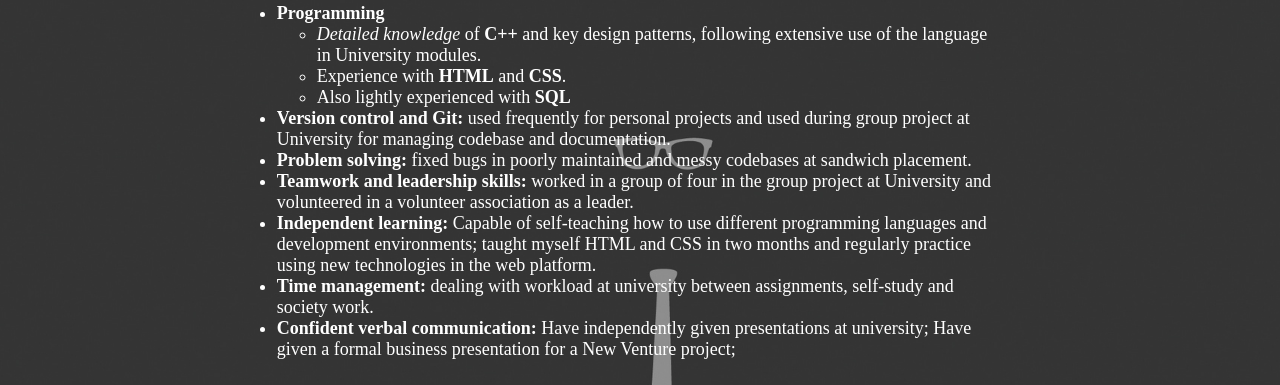
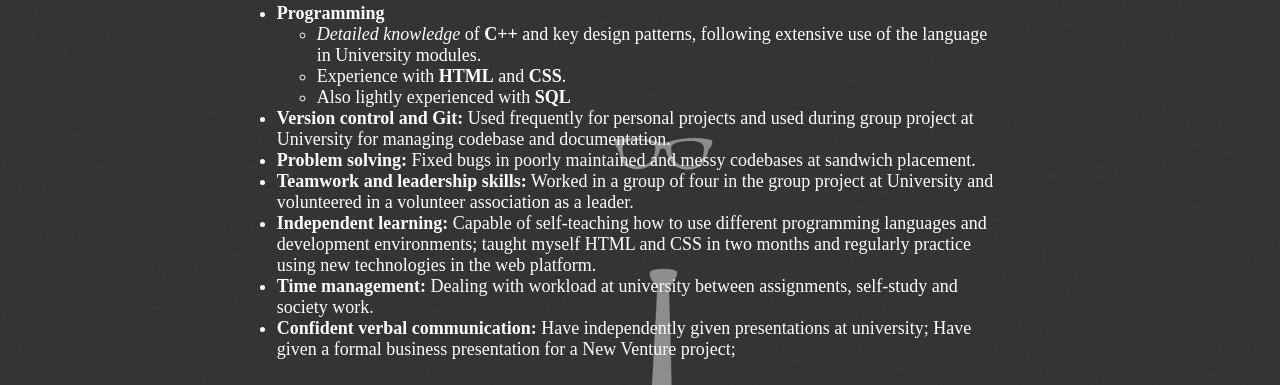
Before and after one commit to Eason666/Easonwang.github.io, a Jekyll site: the page built from blog/index.html, in a window 1280 px wide. Shown: the part 144-529 px from the top of the page. Built offline with Jekyll 4.4.1, drawn with Linux system fonts in a browser that asks for light colours.

```diff
--- a/blog/index.html
+++ b/blog/index.html
@@ -9,10 +9,10 @@ title: Eason
 		<li><em>Detailed knowledge</em> of <strong>C++</strong> and key design patterns, following extensive use of the language in University modules.</li>
 		<li>Experience with <strong>HTML</strong> and <strong>CSS</strong>.</li>
 		<li>Also lightly experienced with <strong>SQL</strong> </li></ul></li>
-		<li><strong>Version control and Git:</strong> used frequently for personal projects and used during group project at University for managing codebase and documentation.</li>
-		<li><strong>Problem solving:</strong> fixed bugs in poorly maintained and messy codebases at sandwich placement.</li>
-		<li><strong>Teamwork and leadership skills:</strong> worked in a group of four in the group project at University and volunteered in a volunteer association as a leader.</li>
+		<li><strong>Version control and Git:</strong> Used frequently for personal projects and used during group project at University for managing codebase and documentation.</li>
+		<li><strong>Problem solving:</strong> Fixed bugs in poorly maintained and messy codebases at sandwich placement.</li>
+		<li><strong>Teamwork and leadership skills:</strong> Worked in a group of four in the group project at University and volunteered in a volunteer association as a leader.</li>
 		<li><strong>Independent learning:</strong> Capable of self-teaching how to use different programming languages and development environments; taught myself HTML and CSS in two months and regularly practice using new technologies in the web platform.</li>
-		<li><strong>Time management:</strong> dealing with workload at university between assignments, self-study and society work.</li>
+		<li><strong>Time management:</strong> Dealing with workload at university between assignments, self-study and society work.</li>
 		<li><strong>Confident verbal communication:</strong> Have independently given presentations at university; Have given a formal business presentation for a New Venture project;</li>
 	</ul>
```
